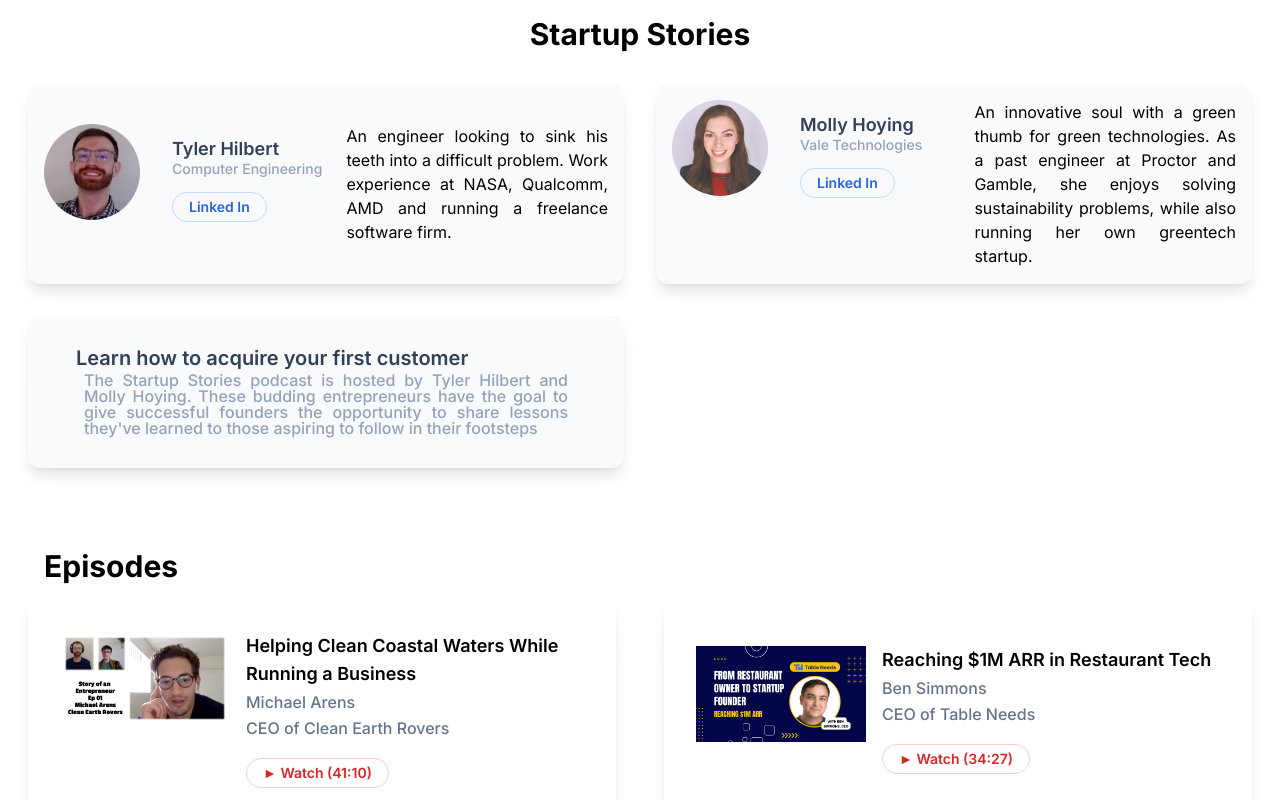
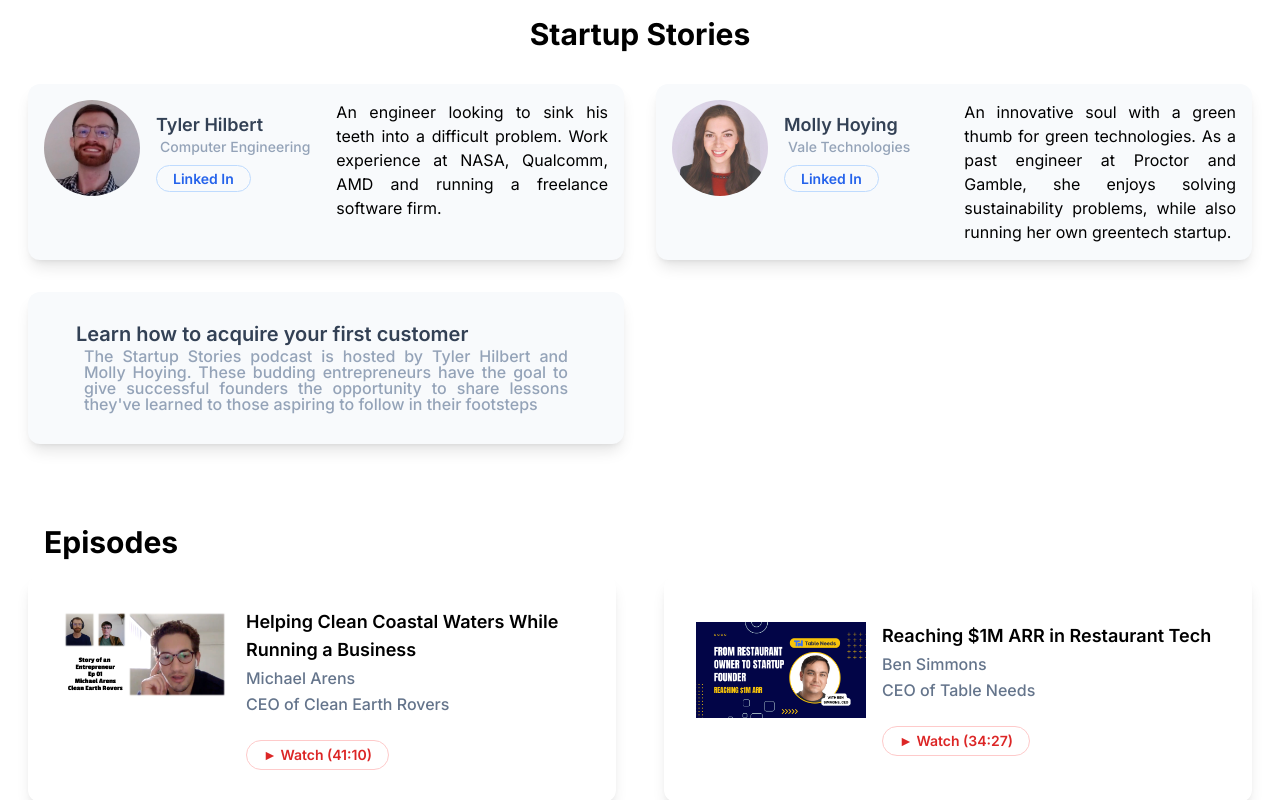
Before and after one commit to KyleStych/StartupStories, a Next.js app: page / in a window 1280 px wide. Shown: the top 800 px of the page. Built offline with nearby package versions, Linux system fonts and the light colour scheme.

Commit message:
Update CSS on ProfileCards; align LinkedIn button across pageviews

```diff
--- a/app/Components/ProfileCard.js
+++ b/app/Components/ProfileCard.js
@@ -3,9 +3,9 @@ import Image from 'next/image';
 
 const ProfileCard = ({ name, imgSrc, title, url, bio }) => {
   return (
-    <div class="bg-slate-50 py-8 px-4 rounded-xl shadow-lg space-y-2 sm:py-4 sm:flex sm:items-center sm:space-y-0 sm:space-x-6 m-4">
-      <div class="text-center sm:text-left">
-        <div class="flex sm:flex-row flex-col">
+    <div class="bg-slate-50 py-8 px-4 rounded-xl shadow-lg space-y-2 sm:py-4 sm:flex sm:items-start sm:space-y-0 sm:space-x-6 m-4">
+      <div class="text-center sm:text-left h-full">
+        <div class="flex flex-col sm:flex-row h-full">
           <Image
             class="block mx-auto h-24 rounded-full sm:mx-0 sm:shrink-0 bg-slate-400"
             src={imgSrc}
@@ -13,21 +13,23 @@ const ProfileCard = ({ name, imgSrc, title, url, bio }) => {
             width={96}
             height={96}
           />
-          <div class="flex flex-col gap-y-1 sm:w-2/5 sm:ml-8 mb-4">
-            <p class=" text-slate-700 font-semibold text-lg leading-none mt-4">
+          <div class="flex flex-col gap-y-1 sm:w-2/5 md:w-1/5 lg:w-2/5 sm:pl-4 mb-4 sm:mb-0 sm:h-3/5 ">
+            <p class=" text-slate-700 font-semibold text-lg leading-none pt-4">
               {name}
             </p>
-            <p class="text-slate-400 font-medium text-sm leading-none">
+            <p class="text-slate-400 font-medium text-sm leading-none pt-0.5 pl-1">
               {title}
             </p>
-            <a
-              href={url}
-              class="mt-3 px-4 py-1 mx-auto sm:ml-0 max-w-max text-sm text-blue-600 font-semibold rounded-full border border-blue-200 hover:text-white hover:bg-blue-600 hover:border-transparent focus:outline-none focus:ring-2 focus:ring-blue-600 focus:ring-offset-2"
-            >
-              Linked In
-            </a>
+            <div class="sm:ml-0 mt-auto pt-2">
+              <a
+                href={url}
+                class="mt-3 sm:mt-0 px-4 py-1 mx-auto sm:ml-0 max-w-max text-sm text-blue-600 font-semibold rounded-full border border-blue-200 hover:text-white hover:bg-blue-600 hover:border-transparent focus:outline-none focus:ring-2 focus:ring-blue-600 focus:ring-offset-2"
+              >
+                Linked In
+              </a>
+            </div>
           </div>
-          <div class="sm:w-3/5 text-justify">{bio}</div>
+          <div class="sm:w-3/5 text-justify md:pl-2">{bio}</div>
         </div>
       </div>
     </div>
--- a/app/Components/YouTubeCard.js
+++ b/app/Components/YouTubeCard.js
@@ -21,15 +21,15 @@ const YouTubeCard = ({
             width={170}
             height={96}
           />
-          <div class="text-center space-y-2 sm:text-left ml-4 flex-col">
-            <div class="space-y-0.5">
+          <div class="text-center space-y-2 sm:text-left ml-4 flex flex-col">
+            <div class="flex flex-col space-y-0.5">
               <p class="text-lg text-black font-semibold">{videoTitle}</p>
               <p class="text-slate-500 font-medium">{guest}</p>
               <p class="text-slate-500 font-medium">{guestTitle}</p>
-              <div class="pt-4 flex justify-center sm:justify-start">
-                <div class="px-4 py-1 text-sm whitespace-nowrap max-w-min text-red-600 font-semibold rounded-full border border-red-200 hover:text-white hover:bg-red-600 hover:border-transparent focus:outline-none focus:ring-2 focus:ring-red-600 focus:ring-offset-2">
-                  &#9658; Watch ({videoTime})
-                </div>
+            </div>
+            <div class="pt-4 flex justify-center sm:justify-start mt-auto">
+              <div class="px-4 py-1 text-sm whitespace-nowrap max-w-min text-red-600 font-semibold rounded-full border border-red-200 hover:text-white hover:bg-red-600 hover:border-transparent focus:outline-none focus:ring-2 focus:ring-red-600 focus:ring-offset-2">
+                &#9658; Watch ({videoTime})
               </div>
             </div>
           </div>
--- a/app/page.js
+++ b/app/page.js
@@ -51,7 +51,7 @@ export default function Home() {
       </div>
 
       <h3 class="text-3xl font-bold m-4 pt-12 pb-0 pl-4 mb-0">Episodes</h3>
-      <div class="grid lg:grid-cols-2 md:grid-cols-1 sm:grid-cols-1 gap-4">
+      <div class="grid lg:grid-cols-2 md:grid-cols-1 sm:grid-cols-1 gap-4 mb-12">
         {youTubeData.map(v => (
           <YouTubeCard
             videoUrl={v.videoUrl}
```
